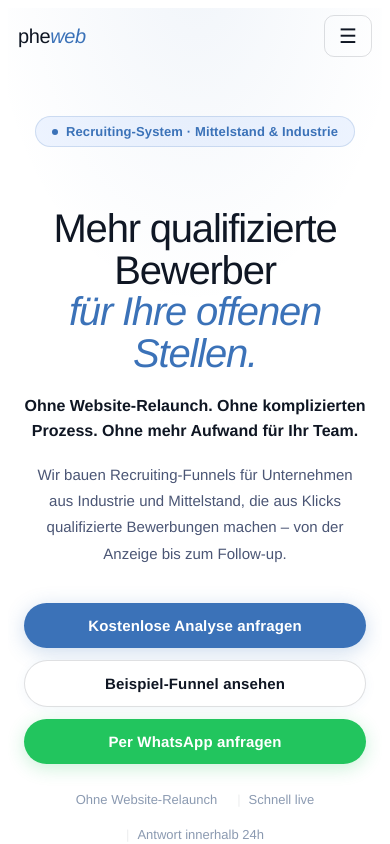
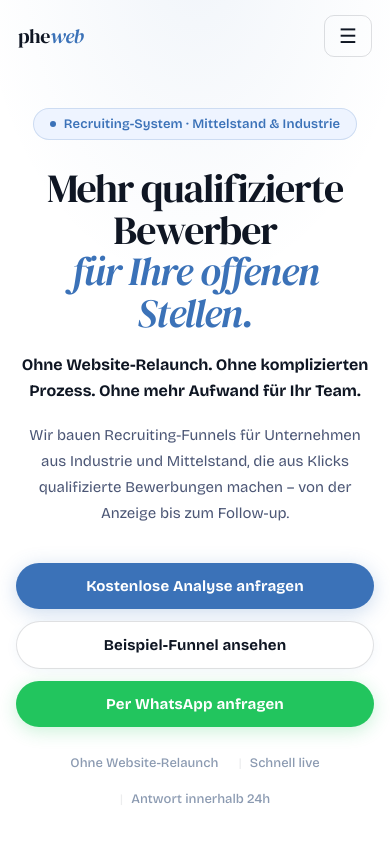
Before and after one commit to MatiXn/pheweb1, a React (Vite) app: page / in a window 390 px wide. Shown: the top 844 px of the page. Built offline with nearby package versions, Linux system fonts and the light colour scheme.

Commit message:
favicon + branchen + funnels mobile + marquee fix

```diff
--- a/index.html
+++ b/index.html
@@ -2,7 +2,7 @@
 <html lang="en">
   <head>
     <meta charset="UTF-8" />
-    <link rel="icon" type="image/svg+xml" href="/favicon.svg" />
+    <link rel="icon" type="image/png" href="/favicon.png" />
     <meta name="viewport" content="width=device-width, initial-scale=1.0" />
     <title>pheweb</title>
   </head>
--- a/src/App.jsx
+++ b/src/App.jsx
@@ -1,5 +1,4 @@
 import { useState, useEffect, useRef } from "react";
-import { Link } from "react-router-dom";
 
 // ── DESIGN TOKENS ─────────────────────────────────────────────────────────────
 const C = {
@@ -22,8 +21,8 @@
   shadowLg: "0 20px 60px rgba(59,114,184,0.12)",
 };
 
-const F = "'Helvetica Neue', Helvetica, Arial, sans-serif";
-const FH = "'Helvetica Neue', Helvetica, Arial, sans-serif";
+const F = "'Bricolage Grotesque', sans-serif";
+const FH = "'DM Serif Display', serif";
 
 const WA_URL =
   "https://wa.me/491739980100?text=Hallo%20Matin%2C%20ich%20interessiere%20mich%20f%C3%BCr%20eine%20Recruiting-L%C3%B6sung%20und%20m%C3%B6chte%20mehr%20erfahren.";
@@ -477,7 +476,7 @@
   return (
     <>
       <style>{`
-        @import url('https://fonts.googleapis.com/css2?);
+        @import url('https://fonts.googleapis.com/css2?family=Bricolage+Grotesque:opsz,wght@12..96,400;12..96,500;12..96,600;12..96,700;12..96,800&family=DM+Serif+Display:ital@0;1&display=swap');
         *{box-sizing:border-box;margin:0;padding:0}
         html{scroll-behavior:smooth;-webkit-font-smoothing:antialiased}
         body{font-family:'Bricolage Grotesque',sans-serif;background:#fff;overflow-x:hidden;color:#0f1623}
@@ -513,7 +512,7 @@
             </div>
           )}
           <div style={{ display: "flex", gap: 10, alignItems: "center" }}>
-            {!isMobile && <Link to="/login" className="lift" style={{ ...Btn.outline, padding: "9px 20px", fontSize: 13.5 }}>Kundenbereich</Link>}{!isMobile && <button onClick={() => scrollTo("kontakt")} className="lift" style={{ ...Btn.primary, padding: "9px 20px", fontSize: 13.5 }}>Analyse anfragen</button>}
+            {!isMobile && <button onClick={() => scrollTo("kontakt")} className="lift" style={{ ...Btn.primary, padding: "9px 20px", fontSize: 13.5 }}>Analyse anfragen</button>}
             {isTablet && <button onClick={() => setMenuOpen(true)} style={{ background: "none", border: `1.5px solid ${C.borderMd}`, borderRadius: 10, padding: "8px 14px", cursor: "pointer", fontFamily: F, fontSize: 20, color: C.text }}>☰</button>}
           </div>
         </div>
```
